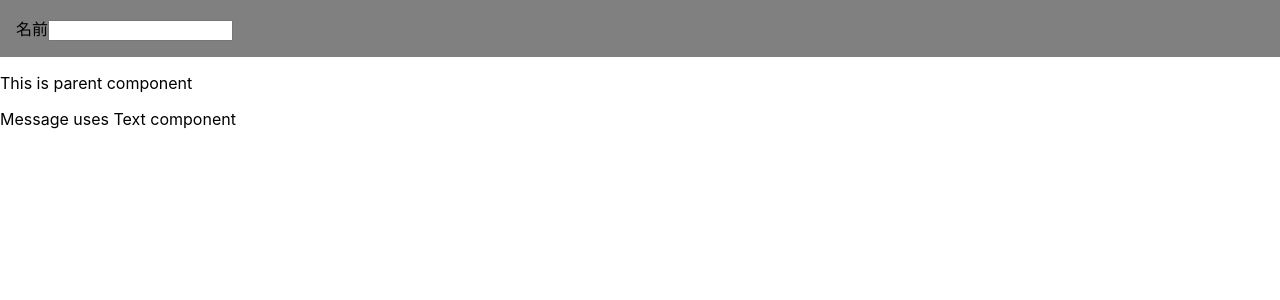
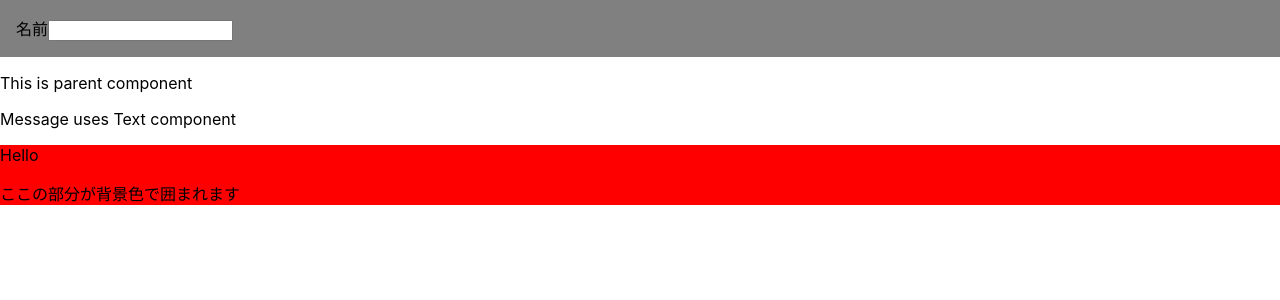
Before and after one commit to MasahiroSuzuki86/ReactSample, a React (Create React App) app: page / in a window 1280 px wide. Shown: the top 300 px of the page. Built offline with nearby package versions, Linux system fonts and the light colour scheme.

Commit message:
ContainerSampleの追加

```diff
--- /dev/null
+++ b/src/components/ContainerSample.tsx
@@ -0,0 +1,20 @@
+const Container = (props: { title: string; children: React.ReactElement }) => {
+  const { title, children } = props
+
+  return (
+    <div style={{ background: 'red' }}>
+      <span>{title}</span>
+      <div>{children}</div>
+    </div>
+  )
+}
+
+const Parent = () => {
+  return (
+    <Container title="Hello">
+      <p>ここの部分が背景色で囲まれます</p>
+    </Container>
+  )
+}
+
+export default Parent
--- a/src/index.tsx
+++ b/src/index.tsx
@@ -4,11 +4,13 @@
 import Hello from './components/Hello'
 import Name from './components/Name'
 import Message from './components/Message'
+import Parent from './components/ContainerSample'
 
 ReactDOM.render(
   <React.StrictMode>
     <Name />
     <Message />
+    <Parent />
   </React.StrictMode>,
   document.getElementById('root')
 )
```
